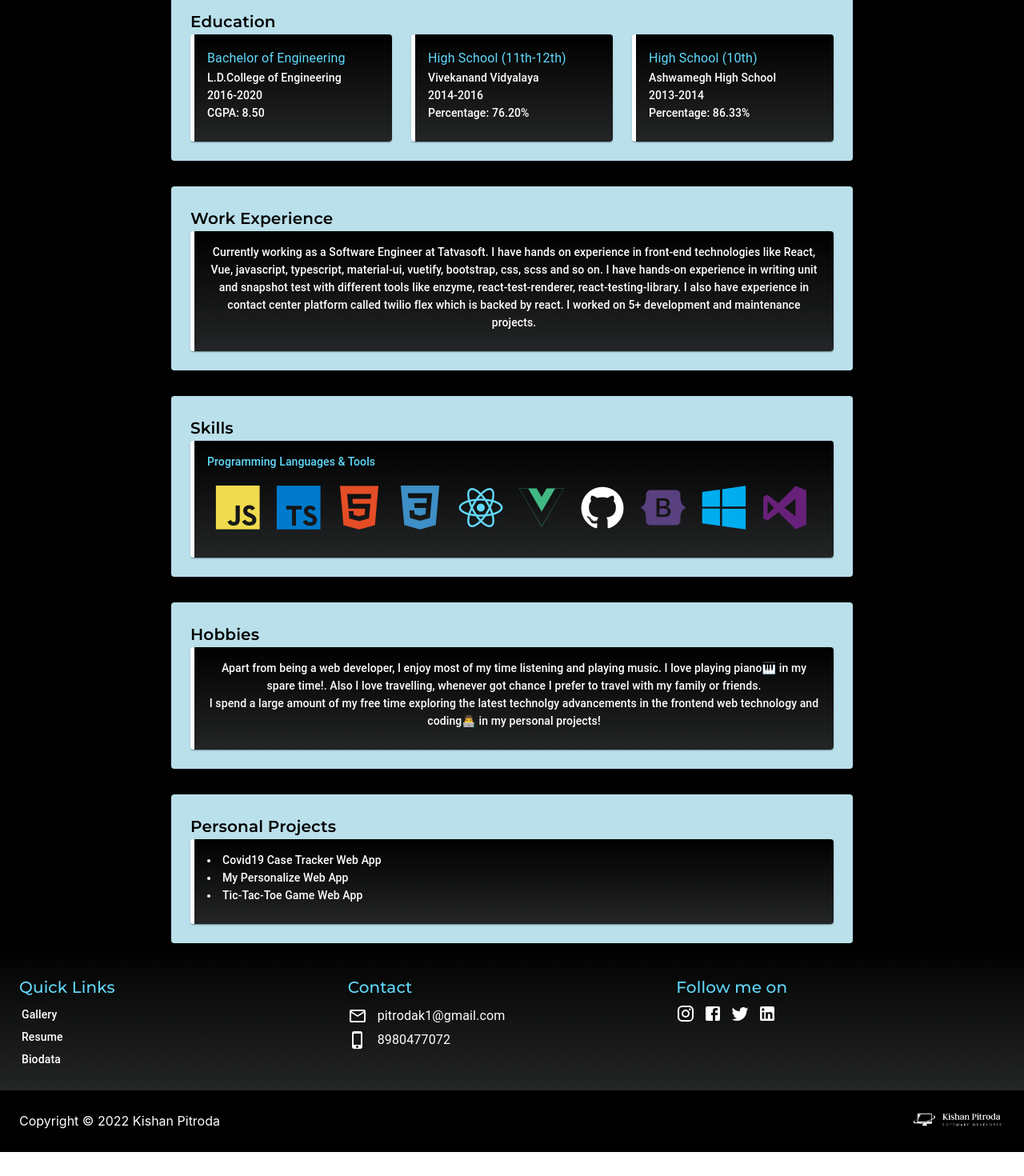
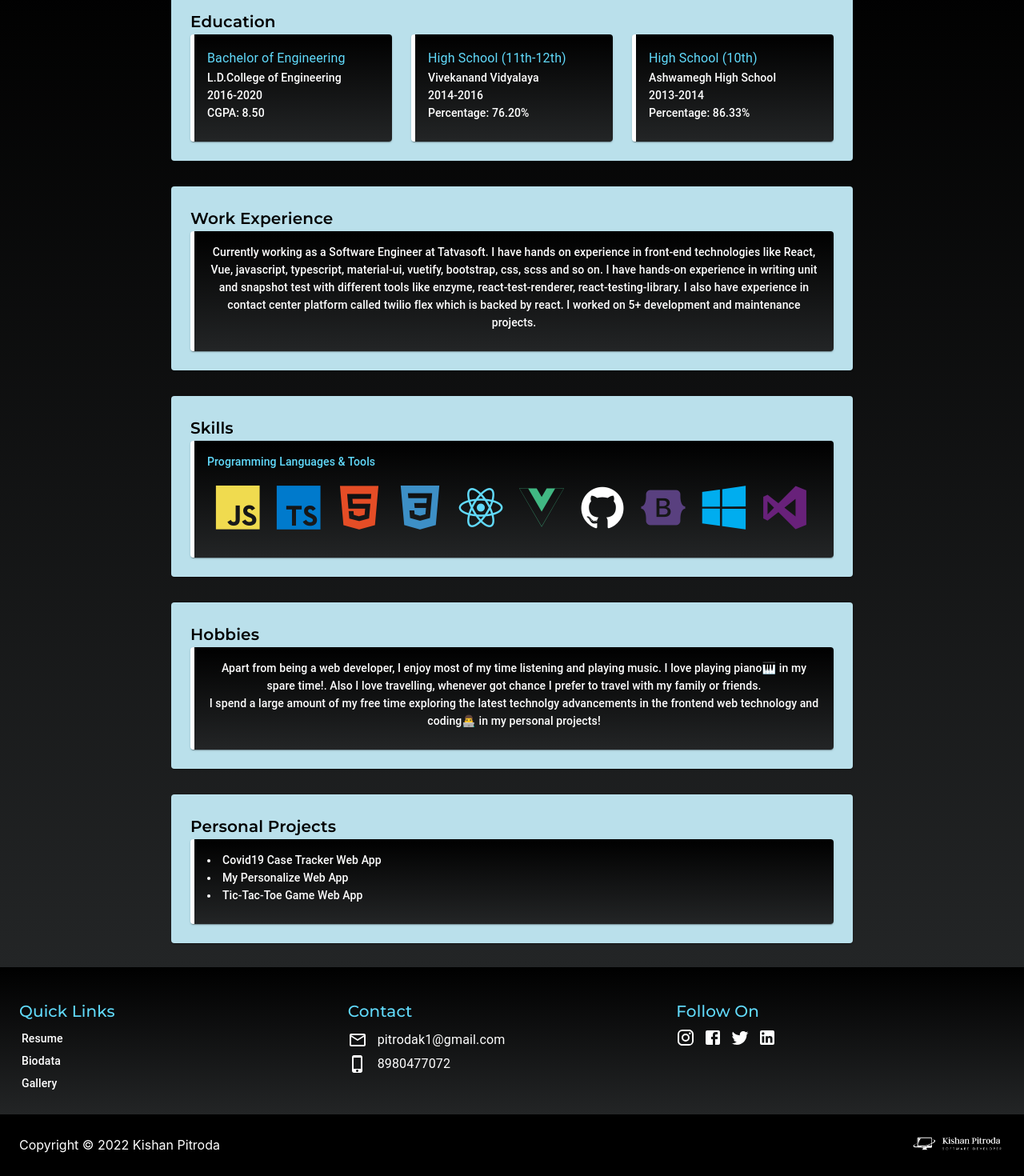
Before and after one commit to Kishan-Pitroda/My-Portfolio, a React (Create React App) app: page /resume in a window 1280 px wide. Shown: the part 375-1845 px from the top of the page at 80% size. Before the commit the page ends 1815 px from the top, so only its background shows below. Built offline with nearby package versions, Linux system fonts and the light colour scheme.

Commit message:
refactor-scroll-issue

```diff
--- a/src/App.tsx
+++ b/src/App.tsx
@@ -9,6 +9,7 @@ import Resume from "./components/Resume/Resume";
 import Gallery from "./components/Gallery/Gallery";
 import Biodata from "./components/Biodata/Biodata";
 import Footer from "./components/Footer/Footer";
+import ScrollToTop from "./ScrollToTop";
 
 function App() {
   return (
@@ -16,6 +17,7 @@ function App() {
       <div className="App">
         <BrowserRouter>
           <Navbar />
+          <ScrollToTop />
           <Switch>
             <Route exact path="/" component={Home}></Route>
             <Route exact path="/home" component={Home}></Route>
--- /dev/null
+++ b/src/ScrollToTop.ts
@@ -0,0 +1,12 @@
+import { useEffect } from "react";
+import { useLocation } from "react-router-dom";
+
+export default function ScrollToTop() {
+    const { pathname } = useLocation();
+
+    useEffect(() => {
+        window.scrollTo(0, 0);
+    }, [pathname]);
+
+    return null;
+}
--- a/src/components/Footer/Footer.tsx
+++ b/src/components/Footer/Footer.tsx
@@ -45,16 +45,6 @@ const Footer: React.FC = () => {
               <Link
                 component="a"
                 variant="subtitle2"
-                onClick={() => redirectToPage("gallery")}
-                className="link"
-              >
-                Gallery
-              </Link>
-            </Grid>
-            <Grid item xs={12} className="row-item">
-              <Link
-                component="a"
-                variant="subtitle2"
                 onClick={() => redirectToPage("resume")}
                 className="link"
               >
@@ -69,6 +59,16 @@ const Footer: React.FC = () => {
                 className="link"
               >
                 Biodata
+              </Link>
+            </Grid>
+            <Grid item xs={12} className="row-item">
+              <Link
+                component="a"
+                variant="subtitle2"
+                onClick={() => redirectToPage("gallery")}
+                className="link"
+              >
+                Gallery
               </Link>
             </Grid>
           </Grid>
@@ -126,7 +126,7 @@ const Footer: React.FC = () => {
                   fontFamily: "'Montserrat', sans-serif",
                 }}
               >
-                Follow me on
+                Follow On
               </Typography>
             </Grid>
             <Grid item xs={12}>
--- a/src/components/Navbar/Navbar.css
+++ b/src/components/Navbar/Navbar.css
@@ -6,3 +6,6 @@
   background: linear-gradient(30deg, #bae0eb 50%, #61dafb 50%);
   background: -webkit-linear-gradient(30deg, #bae0eb 50%, #61dafb 50%);
 }
+.navbar-link:hover {
+  color: #bae0eb;
+}
--- a/src/components/Navbar/Navbar.tsx
+++ b/src/components/Navbar/Navbar.tsx
@@ -24,9 +24,9 @@ interface IPage {
   name: string;
 }
 const pages: IPage[] = [
-  { path: "gallery", name: "Gallery" },
   { path: "resume", name: "Resume" },
   { path: "biodata", name: "Biodata" },
+  { path: "gallery", name: "Gallery" },
 ];
 const Navbar: React.FC = () => {
   const history = useHistory();
@@ -123,6 +123,7 @@ const Navbar: React.FC = () => {
                 onClick={() => redirectToPage(page.path)}
                 sx={{ my: 2, mx: 1, display: "block" }}
                 color="secondary"
+                className="navbar-link"
               >
                 {page.name}
               </Button>
--- a/src/components/Resume/Resume.css
+++ b/src/components/Resume/Resume.css
@@ -4,50 +4,63 @@
   background: linear-gradient(90deg, #000 50%, #282c34 50%);
   background: -webkit-linear-gradient(90deg, #000 50%, #282c34 50%);
 }
+
 .card-resume {
   background: #61dafb !important;
   background: linear-gradient(140deg, #bae0eb 50%, #61dafb 50%) !important;
-  background: -webkit-linear-gradient(
-    140deg,
-    #bae0eb 50%,
-    #61dafb 50%
-  ) !important;
+  background: -webkit-linear-gradient(140deg,
+      #bae0eb 50%,
+      #61dafb 50%) !important;
 }
+
 .card-content-resume {
   padding: 24px !important;
 }
+
 .social-media-icon-resume {
   padding: 5px;
   cursor: pointer;
 }
+
 .instagram {
   padding: 5px 5px 5px 0px;
   cursor: pointer;
 }
+
 .intermediate-view-resume {
-  background: #000;
+  background: #232526 !important;
+  background: -webkit-linear-gradient(to top, #232526, #000) !important;
+  background: linear-gradient(to top, #232526, #000) !important;
+  padding-bottom: 30px;
 }
+
 .card-resume-intermediate {
   background-color: #bae0eb !important;
 }
+
 .card-resume-education {
   background: #232526 !important;
   background: -webkit-linear-gradient(to top, #232526, #000) !important;
   background: linear-gradient(to top, #232526, #000) !important;
 }
-.tech-icon-container > span > i {
+
+.tech-icon-container>span>i {
   font-size: 56px;
 }
-.tech-icon-container > span > i:hover {
+
+.tech-icon-container>span>i:hover {
   color: #bae0eb;
   cursor: pointer;
 }
-.tech-icon-container > span {
+
+.tech-icon-container>span {
   padding: 10px;
 }
+
 .project-link {
   color: white !important;
 }
+
 .project-link:hover {
   color: #61dafb !important;
 }
--- a/src/components/Resume/Resume.tsx
+++ b/src/components/Resume/Resume.tsx
@@ -208,7 +208,8 @@ const Resume: React.FC = () => {
           </Card>
         </Container>
       </Grid>
-      <Grid item xs={12} className="intermediate-view-resume">
+      <Grid container className="intermediate-view-resume">
+        <Grid item xs={12}>
           <Container
             maxWidth="md"
             sx={{
@@ -398,7 +399,7 @@ const Resume: React.FC = () => {
             </Card>
           </Container>
         </Grid>
-      <Grid item xs={12} className="intermediate-view-resume">
+        <Grid item xs={12}>
           <Container
             maxWidth="md"
             sx={{
@@ -439,16 +440,16 @@ const Resume: React.FC = () => {
                             color: "#fff",
                           }}
                         >
-                        Currently working as a Software Engineer at Tatvasoft. I
-                        have hands on experience in front-end technologies like
-                        React, Vue, javascript, typescript, material-ui,
-                        vuetify, bootstrap, css, scss and so on. I have hands-on
-                        experience in writing unit and snapshot test with
-                        different tools like enzyme, react-test-renderer,
-                        react-testing-library. I also have experience in contact
-                        center platform called twilio flex which is backed by
-                        react. I worked on 5+ development and maintenance
-                        projects.
+                          Currently working as a Software Engineer at Tatvasoft.
+                          I have hands on experience in front-end technologies
+                          like React, Vue, javascript, typescript, material-ui,
+                          vuetify, bootstrap, css, scss and so on. I have
+                          hands-on experience in writing unit and snapshot test
+                          with different tools like enzyme, react-test-renderer,
+                          react-testing-library. I also have experience in
+                          contact center platform called twilio flex which is
+                          backed by react. I worked on 5+ development and
+                          maintenance projects.
                         </Typography>
                       </CardContent>
                     </Card>
@@ -458,7 +459,7 @@ const Resume: React.FC = () => {
             </Card>
           </Container>
         </Grid>
-      <Grid item xs={12} className="intermediate-view-resume">
+        <Grid item xs={12}>
           <Container
             maxWidth="md"
             sx={{
@@ -548,7 +549,7 @@ const Resume: React.FC = () => {
             </Card>
           </Container>
         </Grid>
-      <Grid item xs={12} className="intermediate-view-resume">
+        <Grid item xs={12}>
           <Container
             maxWidth="md"
             sx={{
@@ -590,9 +591,10 @@ const Resume: React.FC = () => {
                           }}
                         >
                           Apart from being a web developer, I enjoy most of my
-                        time listening and playing music. I love playing piano🎹
-                        in my spare time!. Also I love travelling, whenever got
-                        chance I prefer to travel with my family or friends.
+                          time listening and playing music. I love playing
+                          piano🎹 in my spare time!. Also I love travelling,
+                          whenever got chance I prefer to travel with my family
+                          or friends.
                         </Typography>
                         <Typography
                           variant="subtitle2"
@@ -615,7 +617,7 @@ const Resume: React.FC = () => {
             </Card>
           </Container>
         </Grid>
-      <Grid item xs={12} className="intermediate-view-resume">
+        <Grid item xs={12}>
           <Container
             maxWidth="md"
             sx={{
@@ -713,6 +715,7 @@ const Resume: React.FC = () => {
           </Container>
         </Grid>
       </Grid>
+    </Grid>
   );
 };
 export default Resume;
```
Lines whose indentation alone changed are shown as unchanged.
